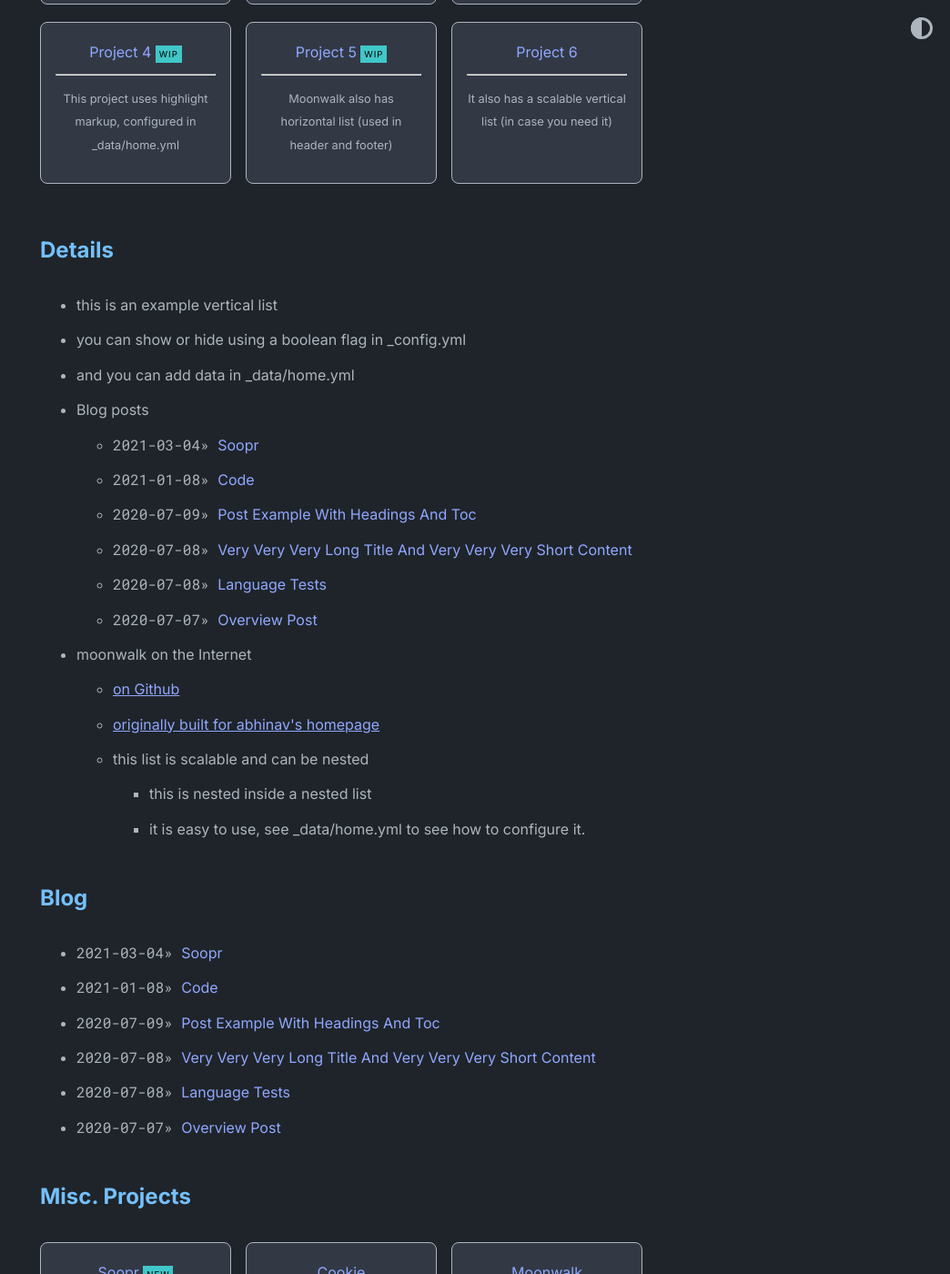
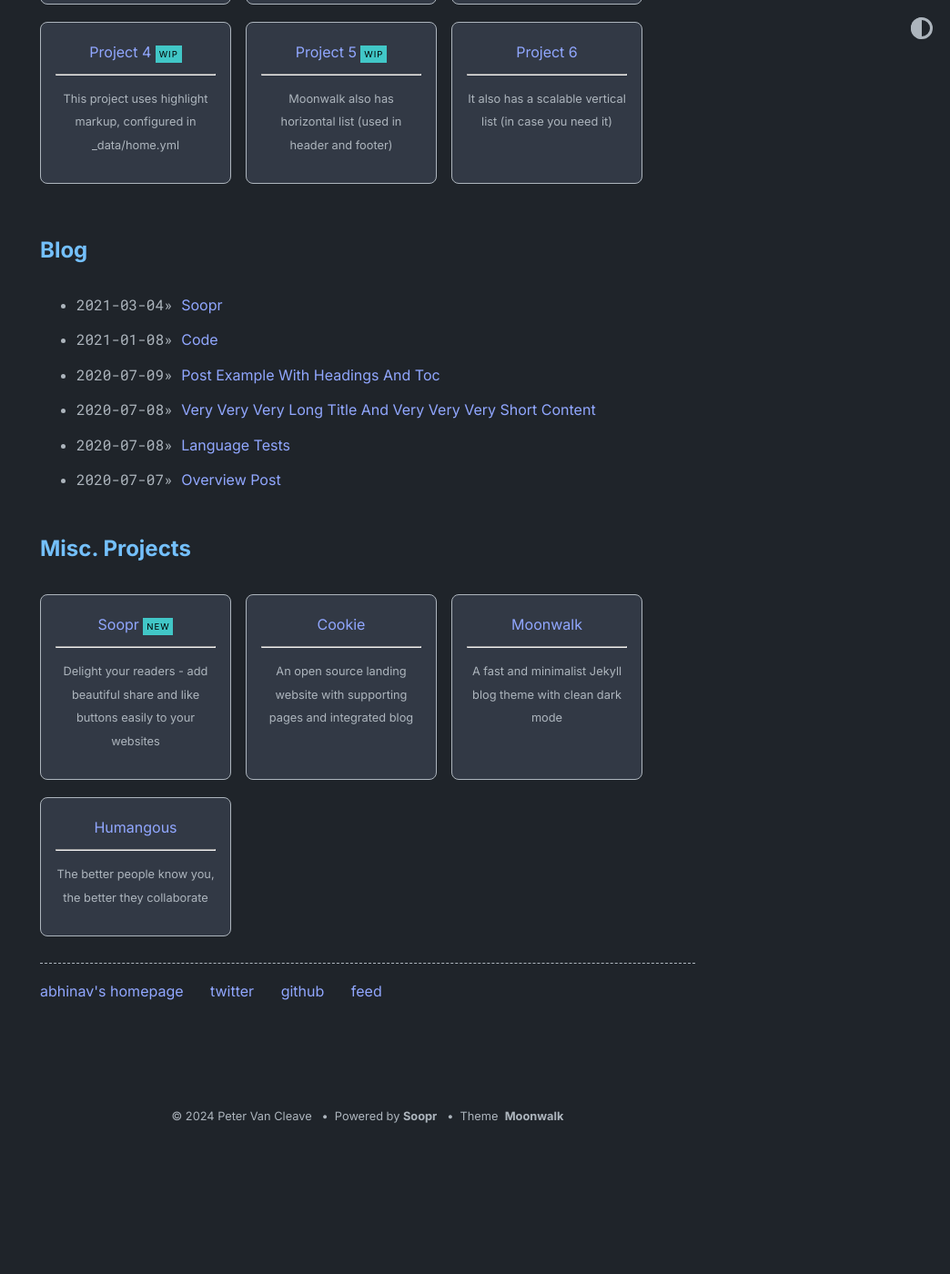
Before and after one commit to petervancleave/petervancleave.github.io, a Jekyll site: the page built from index.md, in a window 1280 px wide and 1400 px high, scrolled down 651 px. Shown: the whole window at 91% size, without its empty margins (236-1280 px from the left). Built offline with Jekyll 4.4.1, drawn with Linux system fonts in a browser that asks for light colours; after the commit the page ends 1904 px from its top, so only the background shows below that.

Commit message:
Update _config.yml

```diff
--- a/_config.yml
+++ b/_config.yml
@@ -26,7 +26,7 @@
   show_projects: true # show projects as cards, add in _data/home.yml
   show_blog: true # show blog posts added in _posts
   show_old_projects: true # show old projects as cards, add in _data/home.yml
-  show_misc_list: true # show generic vertical list for misc details, add _data/home.yml
+  show_misc_list: false # show generic vertical list for misc details, add _data/home.yml
   show_reading_time: true # show number of words and reading time in the blog posts
   show_tags: true # show tags in a blog posts
   # options for "home" page
```
